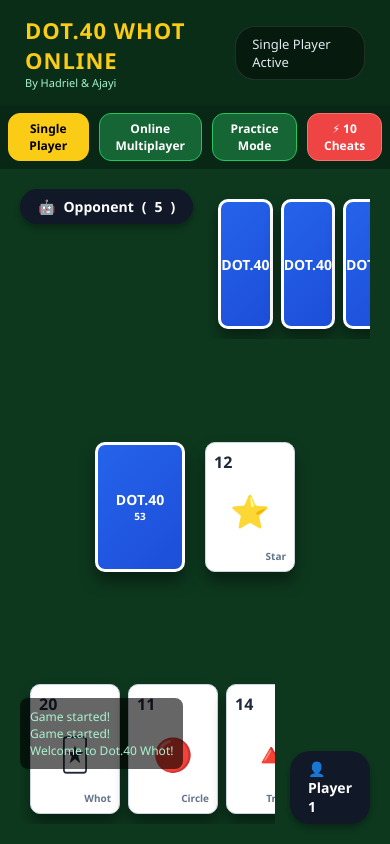
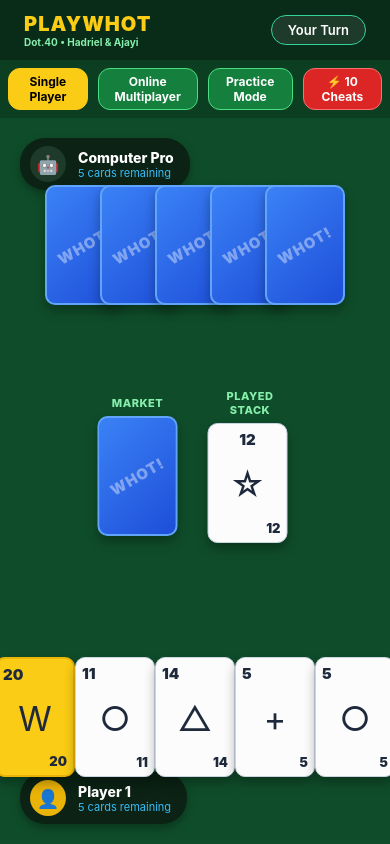
Before and after one commit to hadrielbusiness8-svg/Dot.40Whotfamilygame, a website: page public/index.html in a window 390 px wide. Both pictures are taken after a click on the button "Single Player". Drawn offline with Linux system fonts and the light colour scheme.

Commit message:
Refactor HTML and CSS for game interface
Updated styles and HTML structure for improved layout and functionality. Adjusted game mechanics for player and opponent interactions.

```diff
--- a/public/index.html
+++ b/public/index.html
@@ -4,17 +4,18 @@
   <meta charset="UTF-8">
   <meta name="viewport" content="width=device-width, initial-scale=1.0">
   <title>Dot.40 WHOT - Hadriel & Ajayi</title>
+  <!-- PeerJS for WebRTC Online Multiplayer -->
   <script src="https://unpkg.com/peerjs@1.5.2/dist/peerjs.min.js"></script>
   <style>
     * {
       box-sizing: border-box;
       margin: 0;
       padding: 0;
-      font-family: 'Segoe UI', Tahoma, Geneva, Verdana, sans-serif;
+      font-family: -apple-system, BlinkMacSystemFont, "Segoe UI", Roboto, Helvetica, Arial, sans-serif;
     }
 
     body {
-      background: #0d381e; /* Classic Whot Dark Green Felt Background */
+      background: #0f4d2a; /* Exact rich felt green */
       color: #ffffff;
       height: 100vh;
       display: flex;
@@ -22,70 +23,71 @@
       overflow: hidden;
     }
 
-    /* TOP HEADER & NAVBAR */
-    .header {
+    /* TOP HEADER BAR */
+    .header-bar {
+      background: #092c18;
       display: flex;
       justify-content: space-between;
       align-items: center;
-      padding: 15px 25px;
-      background: rgba(0, 0, 0, 0.2);
+      padding: 12px 24px;
     }
 
     .brand-title {
-      font-size: 22px;
+      font-size: 20px;
       font-weight: 900;
-      color: #facc15;
+      color: #facc15; /* Golden Yellow */
       letter-spacing: 1px;
     }
 
-    .sub-brand {
-      font-size: 11px;
-      color: #a7f3d0;
-      font-weight: normal;
+    .brand-sub {
+      font-size: 10px;
+      color: #86efac;
+      font-weight: bold;
     }
 
-    .status-pill {
-      background: rgba(0, 0, 0, 0.4);
-      padding: 8px 16px;
+    .turn-pill {
+      background: #1e3a29;
+      border: 1px solid #34d399;
+      color: #ffffff;
+      padding: 6px 16px;
       border-radius: 20px;
       font-size: 13px;
-      color: #e2e8f0;
-      border: 1px solid rgba(255, 255, 255, 0.1);
+      font-weight: 600;
     }
 
-    /* MODE BUTTONS */
-    .mode-bar {
+    /* MODES & CHEATS CONTROL BAR */
+    .nav-controls {
+      background: rgba(0, 0, 0, 0.2);
       display: flex;
       justify-content: center;
       gap: 10px;
       padding: 8px;
-      background: rgba(0,0,0,0.3);
     }
 
-    .mode-btn {
-      background: #166534;
-      color: white;
-      border: 1px solid #22c55e;
-      padding: 6px 14px;
+    .nav-btn {
+      background: #15803d;
+      color: #ffffff;
+      border: 1px solid #4ade80;
+      padding: 5px 14px;
       border-radius: 12px;
+      font-size: 12px;
       font-weight: bold;
-      font-size: 12px;
       cursor: pointer;
     }
 
-    .mode-btn.active {
+    .nav-btn.active {
       background: #facc15;
-      color: #000;
+      color: #000000;
       border-color: #facc15;
     }
 
-    .btn-cheat-open {
-      background: #ef4444;
+    .btn-cheat {
+      background: #dc2626;
       border-color: #f87171;
     }
 
-    /* GREEN FELT GAME BOARD */
-    .board {
+    /* MAIN BOARD AREA */
+    .game-board {
       flex: 1;
       position: relative;
       display: flex;
@@ -94,147 +96,176 @@
       padding: 20px;
     }
 
-    /* PLAYER BADGES */
-    .player-badge {
-      background: #111827;
-      padding: 8px 18px;
-      border-radius: 20px;
-      display: inline-flex;
+    /* BADGES (Matched exactly to screenshot) */
+    .badge {
+      background: #0b2214;
+      border-radius: 25px;
+      padding: 8px 16px 8px 10px;
+      display: flex;
       align-items: center;
-      gap: 8px;
-      font-weight: bold;
-      font-size: 14px;
-      box-shadow: 0 4px 6px rgba(0, 0, 0, 0.3);
+      gap: 12px;
       width: fit-content;
+      box-shadow: 0 4px 10px rgba(0,0,0,0.3);
     }
 
-    .opponent-badge {
-      align-self: flex-start;
+    .badge-icon {
+      width: 36px;
+      height: 36px;
+      border-radius: 50%;
+      background: #1e3a29;
+      display: flex;
+      align-items: center;
+      justify-content: center;
+      font-size: 18px;
     }
 
-    .player-badge.self {
-      align-self: flex-end;
+    .badge-info {
+      display: flex;
+      flex-direction: column;
     }
 
-    /* PLAY MAT CENTER */
-    .center-mat {
+    .badge-name {
+      font-weight: 800;
+      font-size: 14px;
+      color: #ffffff;
+    }
+
+    .badge-sub {
+      font-size: 11px;
+      color: #38bdf8; /* Light blue count text */
+    }
+
+    .badge-opp { align-self: flex-start; }
+    .badge-self { align-self: flex-end; }
+
+    /* CARD RACKS (OVERLAPPING CARDS) */
+    .rack {
+      display: flex;
+      justify-content: center;
+      align-items: center;
+      margin: 0 auto;
+      padding: 10px;
+    }
+
+    .rack .card {
+      margin-left: -25px; /* Creates fanning overlap */
+      transition: transform 0.2s;
+    }
+
+    .rack .card:first-child {
+      margin-left: 0;
+    }
+
+    .rack .card:hover {
+      transform: translateY(-15px);
+      z-index: 10;
+    }
+
+    /* CENTER AREA (MARKET & PLAYED STACK) */
+    .center-table {
       position: absolute;
-      top: 50%;
+      top: 48%;
       left: 50%;
       transform: translate(-50%, -50%);
       display: flex;
-      gap: 20px;
+      gap: 30px;
+      align-items: center;
+      text-align: center;
+    }
+
+    .stack-label {
+      font-size: 11px;
+      font-weight: 800;
+      color: #86efac;
+      margin-bottom: 6px;
+      letter-spacing: 0.5px;
+    }
+
+    /* CARD VISUALS MATCHING SCREENSHOT */
+    .card {
+      width: 80px;
+      height: 120px;
+      border-radius: 10px;
+      box-shadow: 0 6px 12px rgba(0,0,0,0.3);
+      position: relative;
+      user-select: none;
+      cursor: pointer;
+    }
+
+    /* Blue Backs */
+    .card.back {
+      background: linear-gradient(135deg, #3b82f6, #1d4ed8);
+      border: 2px solid #60a5fa;
+      display: flex;
+      justify-content: center;
       align-items: center;
     }
 
-    /* CARDS STYLING */
-    .card {
-      width: 90px;
-      height: 130px;
-      border-radius: 10px;
-      box-shadow: 0 10px 15px rgba(0, 0, 0, 0.4);
-      cursor: pointer;
-      user-select: none;
-      transition: transform 0.2s;
+    .card.back .watermark {
+      color: rgba(255, 255, 255, 0.4);
+      font-weight: 900;
+      font-size: 15px;
+      transform: rotate(-30deg);
+      letter-spacing: 1px;
     }
 
-    .card:hover {
-      transform: translateY(-10px);
-    }
-
-    .card.deck-back {
-      background: linear-gradient(135deg, #2563eb, #1d4ed8);
-      border: 3px solid #ffffff;
-      display: flex;
-      justify-content: center;
-      align-items: center;
-      color: white;
-      font-weight: bold;
-      font-size: 14px;
-    }
-
+    /* White Face Cards */
     .card.face {
-      background: white;
+      background: #fcfcfc;
       color: #1e293b;
-      padding: 8px;
+      border: 1px solid #cbd5e1;
       display: flex;
       flex-direction: column;
       justify-content: space-between;
-      border: 1px solid #cbd5e1;
+      padding: 6px;
     }
 
-    .card-num {
-      font-size: 16px;
-      font-weight: 900;
+    .card.whot-20 {
+      background: #facc15; /* Yellow Special Whot Card */
+      border: 2px solid #eab308;
     }
 
-    .card-symbol {
+    .num-top { font-size: 15px; font-weight: 900; }
+    .num-bottom { font-size: 13px; font-weight: 900; text-align: right; }
+    .symbol-center {
       text-align: center;
-      font-size: 32px;
+      font-size: 34px;
+      font-weight: normal;
+      line-height: 1;
     }
 
-    .card-shape-name {
-      text-align: right;
-      font-size: 10px;
-      font-weight: bold;
-      color: #64748b;
-    }
-
-    /* HAND RACKS */
-    .hand-rack {
-      display: flex;
-      gap: 8px;
-      overflow-x: auto;
-      max-width: 80%;
-      padding: 10px;
-    }
-
-    .opp-hand-container {
-      display: flex;
-      align-items: center;
-      gap: 15px;
-    }
-
-    .self-hand-container {
-      display: flex;
-      align-items: center;
-      justify-content: flex-end;
-      gap: 15px;
-    }
-
-    /* LOG OVERLAY */
-    .log-box {
+    /* CHEATS & LOG OVERLAY */
+    .log-pill {
       position: absolute;
-      bottom: 75px;
+      bottom: 80px;
       left: 20px;
-      background: rgba(0,0,0,0.6);
-      padding: 10px;
+      background: rgba(0, 0, 0, 0.6);
+      padding: 8px 12px;
       border-radius: 8px;
-      max-width: 300px;
-      font-size: 12px;
-      color: #a7f3d0;
-      max-height: 80px;
+      font-size: 11px;
+      color: #86efac;
+      max-width: 260px;
+      max-height: 60px;
       overflow-y: auto;
     }
 
-    /* CHEATS MODAL */
     .modal {
       display: none;
       position: fixed;
       top: 0; left: 0; width: 100%; height: 100%;
-      background: rgba(0,0,0,0.85);
+      background: rgba(0,0,0,0.8);
       justify-content: center;
       align-items: center;
-      z-index: 999;
+      z-index: 99;
     }
 
-    .modal-content {
+    .modal-box {
       background: #1e293b;
-      padding: 20px;
-      border-radius: 16px;
+      padding: 18px;
+      border-radius: 12px;
+      border: 2px solid #ef4444;
       width: 90%;
-      max-width: 420px;
-      border: 2px solid #ef4444;
+      max-width: 400px;
       display: flex;
       flex-direction: column;
       gap: 10px;
@@ -250,256 +281,271 @@
       background: #ef4444;
       color: white;
       border: none;
-      padding: 10px;
-      border-radius: 8px;
+      padding: 8px;
+      border-radius: 6px;
+      font-size: 11px;
       font-weight: bold;
-      font-size: 11px;
       cursor: pointer;
     }
   </style>
 </head>
 <body>
 
-  <!-- HEADER -->
-  <div class="header">
+  <!-- TOP HEADER -->
+  <div class="header-bar">
     <div>
-      <div class="brand-title">DOT.40 WHOT ONLINE</div>
-      <div class="sub-brand">By Hadriel & Ajayi</div>
+      <div class="brand-title">PLAYWHOT</div>
+      <div class="brand-sub">Dot.40 • Hadriel & Ajayi</div>
     </div>
-    <div class="status-pill" id="status-text">Single Player Active</div>
+    <div class="turn-pill" id="turn-indicator">Your Turn</div>
   </div>
 
-  <!-- MODE NAVBAR -->
-  <div class="mode-bar">
-    <button class="mode-btn active" id="btn-sp" onclick="setMode('sp')">Single Player</button>
-    <button class="mode-btn" id="btn-mp" onclick="setMode('mp')">Online Multiplayer</button>
-    <button class="mode-btn" id="btn-pr" onclick="setMode('pr')">Practice Mode</button>
-    <button class="mode-btn btn-cheat-open" onclick="openCheats()">⚡ 10 Cheats</button>
+  <!-- MODES & CHEATS BAR -->
+  <div class="nav-controls">
+    <button class="nav-btn active" id="mode-sp" onclick="changeMode('sp')">Single Player</button>
+    <button class="nav-btn" id="mode-mp" onclick="changeMode('mp')">Online Multiplayer</button>
+    <button class="nav-btn" id="mode-pr" onclick="changeMode('pr')">Practice Mode</button>
+    <button class="nav-btn btn-cheat" onclick="toggleCheats(true)">⚡ 10 Cheats</button>
   </div>
 
-  <!-- BOARD -->
-  <div class="board">
-    <!-- OPPONENT -->
-    <div class="opp-hand-container">
-      <div class="player-badge opponent-badge">
-        🤖 <span id="opp-name">Opponent</span> (<span id="opp-count">5</span>)
+  <!-- GAME BOARD -->
+  <div class="game-board">
+
+    <!-- OPPONENT AREA -->
+    <div>
+      <div class="badge badge-opp">
+        <div class="badge-icon">🤖</div>
+        <div class="badge-info">
+          <span class="badge-name" id="opp-label">Computer Pro</span>
+          <span class="badge-sub" id="opp-count">5 cards remaining</span>
+        </div>
       </div>
-      <div class="hand-rack" id="opp-rack"></div>
+      <div class="rack" id="opp-rack" style="margin-top: -15px;"></div>
     </div>
 
-    <!-- CENTER CARDS -->
-    <div class="center-mat">
-      <div class="card deck-back" onclick="drawCard()">
-        <div style="text-align:center;">
-          <div>DOT.40</div>
-          <div style="font-size:10px;" id="deck-left">30</div>
+    <!-- CENTER PILES -->
+    <div class="center-table">
+      <div>
+        <div class="stack-label">MARKET</div>
+        <div class="card back" onclick="playerDraw()">
+          <div class="watermark">WHOT!</div>
         </div>
       </div>
-      <div id="played-card-slot"></div>
+
+      <div>
+        <div class="stack-label">PLAYED STACK</div>
+        <div id="played-card-slot"></div>
+      </div>
     </div>
 
-    <!-- LOGS -->
-    <div class="log-box" id="log-display">Welcome to Dot.40 Whot!</div>
+    <div class="log-pill" id="log-box">Welcome to Dot.40 Whot!</div>
 
-    <!-- PLAYER -->
-    <div class="self-hand-container">
-      <div class="hand-rack" id="self-rack"></div>
-      <div class="player-badge self">
-        👤 Player 1
+    <!-- PLAYER AREA -->
+    <div>
+      <div class="rack" id="player-rack" style="margin-bottom: -15px;"></div>
+      <div class="badge badge-self">
+        <div class="badge-icon" style="background: #eab308; color:#000;">👤</div>
+        <div class="badge-info">
+          <span class="badge-name">Player 1</span>
+          <span class="badge-sub" id="player-count">5 cards remaining</span>
+        </div>
       </div>
     </div>
+
   </div>
 
   <!-- CHEATS MODAL -->
   <div class="modal" id="cheat-modal">
-    <div class="modal-content">
-      <h3 style="color:#ef4444; text-align:center;">⚡ Dot.40 10 Cheats Menu</h3>
+    <div class="modal-box">
+      <h3 style="color:#ef4444; text-align:center;">⚡ 10 Effective Cheats</h3>
       <div class="cheat-grid">
-        <button class="cheat-btn" onclick="cheatPeek()">1. 👁️ Peek Opponent</button>
-        <button class="cheat-btn" onclick="cheatAddWhot()">2. 🃏 Add Whot 20</button>
-        <button class="cheat-btn" onclick="cheatDraw5()">3. 🎁 Opponent Draw 5</button>
-        <button class="cheat-btn" onclick="cheatInstantWin()">4. 🚀 Instant Win</button>
-        <button class="cheat-btn" onclick="cheatSwap()">5. 🔄 Swap Hands</button>
-        <button class="cheat-btn" onclick="cheatSkip()">6. 🚫 Skip Opponent</button>
-        <button class="cheat-btn" onclick="cheatHoldOn()">7. 👑 Give Hold On</button>
-        <button class="cheat-btn" onclick="cheatPeekDeck()">8. 🔮 Peek Market Top</button>
-        <button class="cheat-btn" onclick="cheatWipeOpp()">9. 🔒 Wipe Opponent</button>
-        <button class="cheat-btn" onclick="cheatInfinite()">10. ⚡ Infinite Turns</button>
+        <button class="cheat-btn" onclick="cPeek()">1. Peek Opponent</button>
+        <button class="cheat-btn" onclick="cAddWhot()">2. Give Whot (20)</button>
+        <button class="cheat-btn" onclick="cDraw5()">3. Opponent Draw 5</button>
+        <button class="cheat-btn" onclick="cWin()">4. Instant Win</button>
+        <button class="cheat-btn" onclick="cSwap()">5. Swap Hands</button>
+        <button class="cheat-btn" onclick="cSkip()">6. Skip Opponent</button>
+        <button class="cheat-btn" onclick="cHoldOn()">7. Add Hold On</button>
+        <button class="cheat-btn" onclick="cPeekDeck()">8. Peek Market Top</button>
+        <button class="cheat-btn" onclick="cWipe()">9. Wipe Opponent</button>
+        <button class="cheat-btn" onclick="cInfinite()">10. Infinite Turns</button>
       </div>
-      <button class="mode-btn" style="margin-top:10px;" onclick="closeCheats()">Close</button>
+      <button class="nav-btn" style="margin-top:5px;" onclick="toggleCheats(false)">Close</button>
     </div>
   </div>
 
   <script>
+    // Symbols matching standard line art
     const shapes = ["Circle", "Triangle", "Cross", "Square", "Star"];
-    const symbols = { "Circle": "🔴", "Triangle": "🔺", "Cross": "✖️", "Square": "⬛", "Star": "⭐", "Whot": "🃏" };
+    const symbols = { "Circle": "○", "Triangle": "△", "Cross": "+", "Square": "□", "Star": "☆", "Whot": "W" };
 
     let deck = [];
-    let myHand = [];
-    let oppHand = [];
+    let pHand = [];
+    let cpuHand = [];
     let topCard = null;
-    let mode = 'sp'; // sp, mp, pr
-    let myTurn = true;
-    let oppVisible = false;
+    let gameMode = "sp";
+    let pTurn = true;
+    let peekCPU = false;
 
     function buildDeck() {
       deck = [];
       shapes.forEach(s => {
         [1, 2, 3, 4, 5, 7, 8, 10, 11, 12, 13, 14].forEach(n => deck.push({ shape: s, num: n }));
       });
-      for(let i=0; i<4; i++) deck.push({ shape: "Whot", num: 20 });
+      for (let i = 0; i < 4; i++) deck.push({ shape: "Whot", num: 20 });
       deck.sort(() => Math.random() - 0.5);
     }
 
     function initGame() {
       buildDeck();
-      myHand = deck.splice(0, 5);
-      oppHand = deck.splice(0, 5);
+      pHand = deck.splice(0, 5);
+      cpuHand = deck.splice(0, 5);
       topCard = deck.pop();
-      myTurn = true;
-      log("Game started!");
-      render();
+      pTurn = true;
+      writeLog("Match started!");
+      updateUI();
     }
 
-    function setMode(m) {
-      mode = m;
-      document.getElementById('btn-sp').classList.toggle('active', mode==='sp');
-      document.getElementById('btn-mp').classList.toggle('active', mode==='mp');
-      document.getElementById('btn-pr').classList.toggle('active', mode==='pr');
+    function changeMode(m) {
+      gameMode = m;
+      document.getElementById('mode-sp').classList.toggle('active', m === 'sp');
+      document.getElementById('mode-mp').classList.toggle('active', m === 'mp');
+      document.getElementById('mode-pr').classList.toggle('active', m === 'pr');
 
-      const status = document.getElementById('status-text');
-      if(mode==='sp') status.innerText = "Single Player Active";
-      if(mode==='pr') status.innerText = "Practice Mode Active";
-      if(mode==='mp') status.innerText = "Waiting for an opponent to join...";
-
+      if (m === 'mp') {
+        let room = prompt("Enter Game Code / Room ID to host/join:", "dot40");
+        writeLog(`Multiplayer room set: ${room || 'default'}`);
+      }
       initGame();
     }
 
-    function render() {
-      document.getElementById('deck-left').innerText = deck.length;
-      document.getElementById('played-card-slot').innerHTML = cardHTML(topCard);
+    function updateUI() {
+      document.getElementById('turn-indicator').innerText = pTurn ? "Your Turn" : "Opponent Turn";
+      document.getElementById('played-card-slot').innerHTML = renderCardHTML(topCard);
 
-      // Render My Hand
-      const selfRack = document.getElementById('self-rack');
-      selfRack.innerHTML = '';
-      myHand.forEach((c, idx) => {
+      // Player Rack
+      const pRack = document.getElementById('player-rack');
+      pRack.innerHTML = '';
+      pHand.forEach((c, idx) => {
         const div = document.createElement('div');
-        div.innerHTML = cardHTML(c);
+        div.innerHTML = renderCardHTML(c);
         div.onclick = () => playCard(idx);
-        selfRack.appendChild(div);
+        pRack.appendChild(div);
       });
+      document.getElementById('player-count').innerText = `${pHand.length} cards remaining`;
 
-      // Render Opponent Hand
-      const oppRack = document.getElementById('opp-rack');
-      oppRack.innerHTML = '';
-      document.getElementById('opp-count').innerText = oppHand.length;
-      oppHand.forEach(c => {
+      // CPU Rack
+      const cpuRack = document.getElementById('opp-rack');
+      cpuRack.innerHTML = '';
+      cpuHand.forEach(c => {
         const div = document.createElement('div');
-        if(oppVisible) {
-          div.innerHTML = cardHTML(c);
+        if (peekCPU) {
+          div.innerHTML = renderCardHTML(c);
         } else {
-          div.className = 'card deck-back';
-          div.innerHTML = '<div>DOT.40</div>';
+          div.className = "card back";
+          div.innerHTML = `<div class="watermark">WHOT!</div>`;
         }
-        oppRack.appendChild(div);
+        cpuRack.appendChild(div);
       });
+      document.getElementById('opp-count').innerText = `${cpuHand.length} cards remaining`;
 
-      if(mode==='pr' && myTurn) giveHint();
+      if (gameMode === 'pr' && pTurn) givePracticeHint();
     }
 
-    function cardHTML(c) {
+    function renderCardHTML(c) {
+      const isWhot = c.num === 20;
       return `
-        <div class="card face">
-          <div class="card-num">${c.num}</div>
-          <div class="card-symbol">${symbols[c.shape]}</div>
-          <div class="card-shape-name">${c.shape}</div>
+        <div class="card face ${isWhot ? 'whot-20' : ''}">
+          <div class="num-top">${c.num}</div>
+          <div class="symbol-center">${symbols[c.shape]}</div>
+          <div class="num-bottom">${c.num}</div>
         </div>
       `;
     }
 
     function playCard(idx) {
-      if(!myTurn) return;
-      const c = myHand[idx];
-      if(c.num === 20 || c.shape === topCard.shape || c.num === topCard.num) {
-        myHand.splice(idx, 1);
+      if (!pTurn) return writeLog("Wait for your turn!");
+      const c = pHand[idx];
+      if (c.num === 20 || c.shape === topCard.shape || c.num === topCard.num) {
+        pHand.splice(idx, 1);
         topCard = c;
-        log(`You played ${c.num} ${c.shape}`);
+        writeLog(`You played ${c.num} ${c.shape}`);
 
-        if(checkWin()) return;
+        if (checkEnd()) return;
 
-        if(c.num === 1) {
-          log("Hold On! Play again.");
+        if (c.num === 1) {
+          writeLog("Hold On! Play again.");
         } else {
-          myTurn = false;
-          setTimeout(oppTurn, 1000);
+          pTurn = false;
+          setTimeout(cpuTurn, 1000);
         }
-        render();
+        updateUI();
       } else {
-        log("Cannot play that card!");
+        writeLog("Card doesn't match top stack!");
       }
     }
 
-    function drawCard() {
-      if(!myTurn || deck.length === 0) return;
-      myHand.push(deck.pop());
-      log("You drew a card.");
-      myTurn = false;
-      render();
-      setTimeout(oppTurn, 1000);
+    function playerDraw() {
+      if (!pTurn || deck.length === 0) return;
+      pHand.push(deck.pop());
+      writeLog("You drew a card.");
+      pTurn = false;
+      updateUI();
+      setTimeout(cpuTurn, 1000);
     }
 
-    function oppTurn() {
-      if(oppHand.length === 0) return;
-      let validIdx = oppHand.findIndex(c => c.num === 20 || c.shape === topCard.shape || c.num === topCard.num);
+    function cpuTurn() {
+      if (cpuHand.length === 0) return;
+      let matchIdx = cpuHand.findIndex(c => c.num === 20 || c.shape === topCard.shape || c.num === topCard.num);
 
-      if(validIdx !== -1) {
-        let c = oppHand.splice(validIdx, 1)[0];
+      if (matchIdx !== -1) {
+        let c = cpuHand.splice(matchIdx, 1)[0];
         topCard = c;
-        log(`Opponent played ${c.num} ${c.shape}`);
-        if(checkWin()) return;
-        if(c.num === 1) {
-          log("Opponent played Hold On!");
-          setTimeout(oppTurn, 1000);
+        writeLog(`Opponent played ${c.num} ${c.shape}`);
+        if (checkEnd()) return;
+        if (c.num === 1) {
+          writeLog("Opponent played Hold On!");
+          setTimeout(cpuTurn, 1000);
           return;
         }
-      } else if(deck.length > 0) {
-        oppHand.push(deck.pop());
-        log("Opponent drew a card.");
+      } else if (deck.length > 0) {
+        cpuHand.push(deck.pop());
+        writeLog("Opponent drew a card.");
       }
 
-      myTurn = true;
-      render();
+      pTurn = true;
+      updateUI();
     }
 
-    function giveHint() {
-      let matches = myHand.filter(c => c.num === 20 || c.shape === topCard.shape || c.num === topCard.num);
-      log(`[Practice]: ${matches.length} playable card(s) in hand.`);
+    function givePracticeHint() {
+      let matches = pHand.filter(c => c.num === 20 || c.shape === topCard.shape || c.num === topCard.num);
+      writeLog(`[Hint]: ${matches.length} playable card(s) available.`);
     }
 
-    function checkWin() {
-      if(myHand.length === 0) { alert("You Won!"); initGame(); return true; }
-      if(oppHand.length === 0) { alert("Opponent Won!"); initGame(); return true; }
+    function checkEnd() {
+      if (pHand.length === 0) { alert("You Won!"); initGame(); return true; }
+      if (cpuHand.length === 0) { alert("Opponent Won!"); initGame(); return true; }
       return false;
     }
 
-    function log(m) {
-      const el = document.getElementById('log-display');
-      el.innerText = m + "\n" + el.innerText;
+    function writeLog(t) {
+      const b = document.getElementById('log-box');
+      b.innerText = t + "\n" + b.innerText;
     }
 
-    function openCheats() { document.getElementById('cheat-modal').style.display = 'flex'; }
-    function closeCheats() { document.getElementById('cheat-modal').style.display = 'none'; }
+    function toggleCheats(show) { document.getElementById('cheat-modal').style.display = show ? 'flex' : 'none'; }
 
-    function cheatPeek() { oppVisible = !oppVisible; render(); closeCheats(); }
-    function cheatAddWhot() { myHand.push({shape:"Whot", num:20}); render(); closeCheats(); }
-    function cheatDraw5() { if(deck.length>=5) oppHand.push(...deck.splice(0,5)); render(); closeCheats(); }
-    function cheatInstantWin() { myHand = []; checkWin(); closeCheats(); }
-    function cheatSwap() { let t=[...myHand]; myHand=[...oppHand]; oppHand=t; render(); closeCheats(); }
-    function cheatSkip() { myTurn = true; log("Skipped opponent!"); render(); closeCheats(); }
-    function cheatHoldOn() { myHand.push({shape:"Circle", num:1}); render(); closeCheats(); }
-    function cheatPeekDeck() { if(deck.length>0) alert(`Next card: ${deck[deck.length-1].num} ${deck[deck.length-1].shape}`); closeCheats(); }
-    function cheatWipeOpp() { oppHand = []; checkWin(); closeCheats(); }
-    function cheatInfinite() { myTurn = true; log("Infinite turns enabled!"); closeCheats(); }
+    /* CHEATS ACTIONS */
+    function cPeek() { peekCPU = !peekCPU; updateUI(); toggleCheats(false); }
+    function cAddWhot() { pHand.push({ shape: "Whot", num: 20 }); updateUI(); toggleCheats(false); }
+    function cDraw5() { if (deck.length >= 5) cpuHand.push(...deck.splice(0, 5)); updateUI(); toggleCheats(false); }
+    function cWin() { pHand = []; checkEnd(); toggleCheats(false); }
+    function cSwap() { let t = [...pHand]; pHand = [...cpuHand]; cpuHand = t; updateUI(); toggleCheats(false); }
+    function cSkip() { pTurn = true; writeLog("Skipped opponent!"); updateUI(); toggleCheats(false); }
+    function cHoldOn() { pHand.push({ shape: "Circle", num: 1 }); updateUI(); toggleCheats(false); }
+    function cPeekDeck() { if (deck.length > 0) alert(`Market Top: ${deck[deck.length-1].num} ${deck[deck.length-1].shape}`); toggleCheats(false); }
+    function cWipe() { cpuHand = []; checkEnd(); toggleCheats(false); }
+    function cInfinite() { pTurn = true; writeLog("Infinite turns active!"); toggleCheats(false); }
 
     initGame();
   </script>
```
